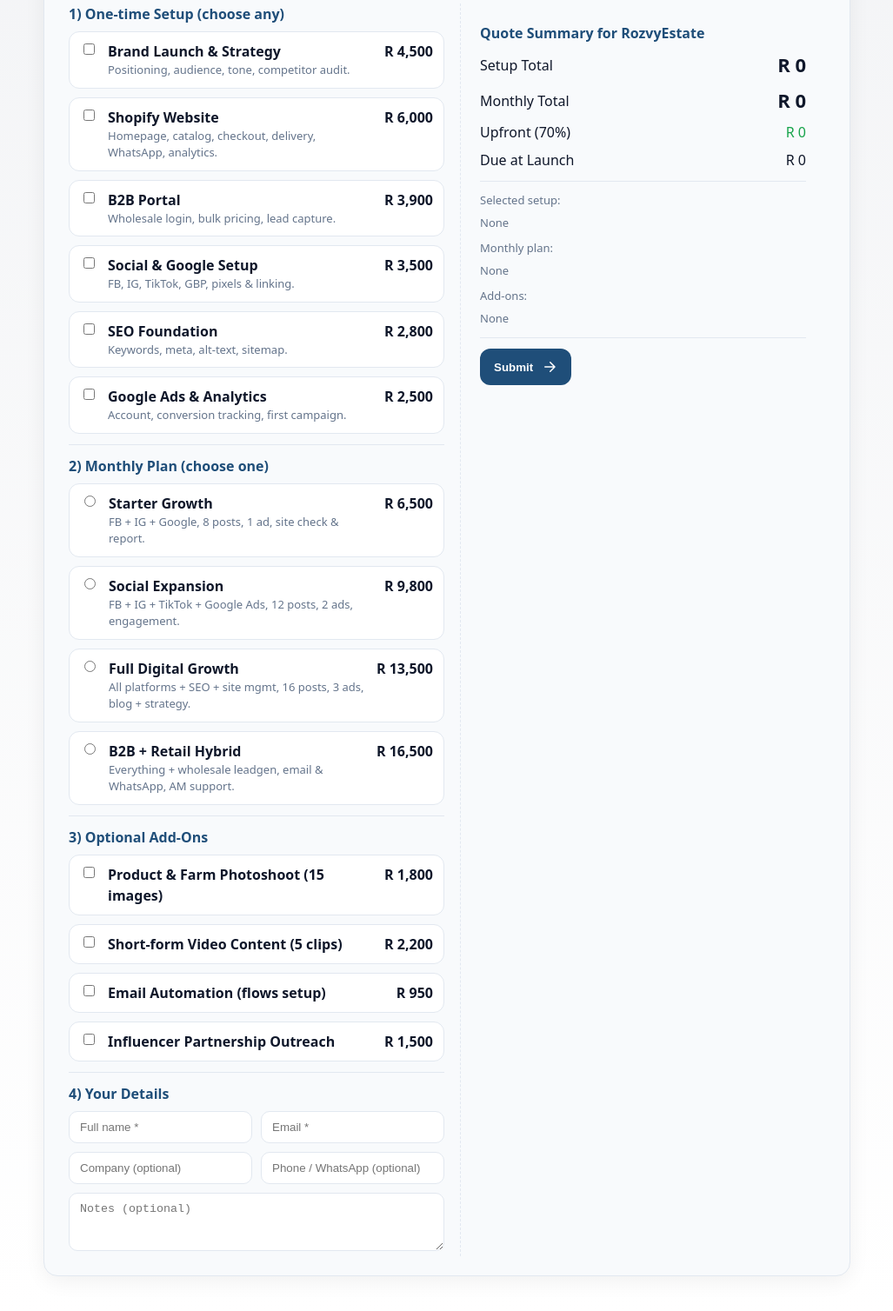
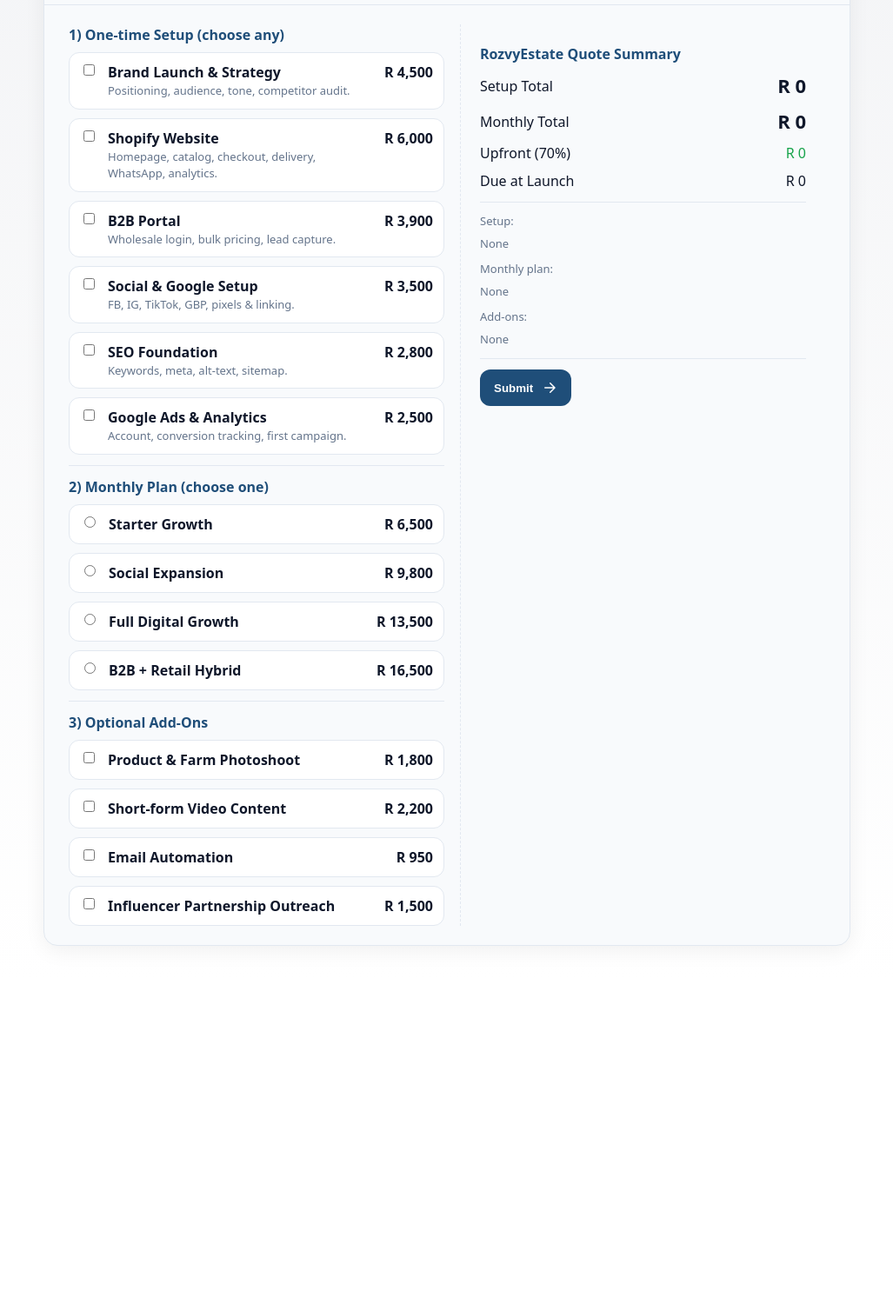
Before and after one commit to Fiker-dev/lulidigital-quote, a plain HTML site: page index.html in a window 1280 px wide. Shown: the part 155-1663 px from the top of the page at 87% size, without its empty margins (126-1153 px from the left). After the commit the page ends 1283 px from the top, so only its background shows below. Drawn offline with Linux system fonts and the light colour scheme.

Commit message:
Update index.html

```diff
--- a/index.html
+++ b/index.html
@@ -34,7 +34,6 @@
     .hr{ height:1px; background:var(--ring); margin:12px 0 }
     .chips{ display:flex; gap:8px; flex-wrap:wrap }
     .chip{ background:#eef2ff; color:#3730a3; border:1px solid #c7d2fe; padding:4px 8px; border-radius:999px; font-size:12px }
-    .input{ width:100%; padding:10px 12px; border:1px solid var(--ring); border-radius:10px; background:#fff }
     .success{ display:none; background:#ecfdf5; border:1px solid #bbf7d0; color:#065f46; border-radius:12px; padding:12px }
     .error{ display:none; background:#fef2f2; border:1px solid #fecaca; color:#991b1b; border-radius:12px; padding:12px }
   </style>
@@ -46,7 +45,7 @@
         <img src="lulilogo_full.png" alt="LuliDigital logo">
         <div>
           <h1>LuliDigital — Build Your Package for <span style="color:#1F4E79">RozvyEstate</span></h1>
-          <p class="lead">Tailored quote for RozvyEstate. Choose what you need and tap <b>Submit</b>. We’ll confirm details by email.</p>
+          <p class="lead">This internal quote page is tailored for RozvyEstate. Select items below and tap <b>Submit</b> — the quote will be sent directly to LuliDigital.</p>
         </div>
       </div>
 
@@ -63,28 +62,18 @@
             <div class="hr"></div>
             <h2>3) Optional Add-Ons</h2>
             <div id="addonsList" style="display:grid;gap:10px"></div>
-
-            <div class="hr"></div>
-            <h2>4) Your Details</h2>
-            <div style="display:grid;gap:10px;grid-template-columns:1fr 1fr">
-              <input class="input" id="name" placeholder="Full name *" required>
-              <input class="input" id="email" placeholder="Email *" required>
-              <input class="input" id="company" placeholder="Company (optional)">
-              <input class="input" id="phone" placeholder="Phone / WhatsApp (optional)">
-            </div>
-            <textarea id="notes" rows="3" class="input" style="margin-top:10px" placeholder="Notes (optional)"></textarea>
           </div>
 
           <aside class="totals">
             <div class="panel">
-              <h2>Quote Summary for RozvyEstate</h2>
+              <h2>RozvyEstate Quote Summary</h2>
               <div class="row"><span>Setup Total</span><span id="setupTotal" class="sum">R0</span></div>
               <div class="row"><span>Monthly Total</span><span id="monthlyTotal" class="sum">R0</span></div>
               <div class="row"><span>Upfront (70%)</span><span id="upfront" class="good">R0</span></div>
               <div class="row"><span>Due at Launch</span><span id="launch">R0</span></div>
               <div class="hr"></div>
               <div>
-                <div class="muted">Selected setup:</div>
+                <div class="muted">Setup:</div>
                 <div id="chips-setup" class="chips" style="margin:6px 0 10px"></div>
                 <div class="muted">Monthly plan:</div>
                 <div id="chips-monthly" class="chips" style="margin:6px 0 10px"></div>
@@ -96,8 +85,8 @@
                 Submit
                 <svg width="18" height="18" viewBox="0 0 24 24" fill="none" xmlns="http://www.w3.org/2000/svg"><path d="M5 12h14M13 5l7 7-7 7" stroke="#fff" stroke-width="2" stroke-linecap="round" stroke-linejoin="round"/></svg>
               </button>
-              <div id="ok" class="success" style="margin-top:10px">Thank you! Your quote was submitted. We’ll email you shortly.</div>
-              <div id="err" class="error" style="margin-top:10px">Sorry, something went wrong. Please try again.</div>
+              <div id="ok" class="success" style="margin-top:10px">Quote submitted successfully. Check your inbox.</div>
+              <div id="err" class="error" style="margin-top:10px">Error sending quote. Please try again.</div>
             </div>
           </aside>
         </div>
@@ -106,10 +95,10 @@
   </div>
 
   <script>
-    // ===== CONFIG =====
     const COMPANY = "RozvyEstate";
     const EMAIL_SUBJECT = "New LuliDigital Quote — RozvyEstate";
     const FORMSPREE_ENDPOINT = "https://formspree.io/f/xanpavld";
+    const RECIPIENT = "fikerzabate16@gmail.com";
 
     const currency = new Intl.NumberFormat('en-ZA',{style:'currency',currency:'ZAR',maximumFractionDigits:0});
 
@@ -123,16 +112,16 @@
     ];
 
     const MONTHLY = [
-      { id:'starter', name:'Starter Growth', price:6500, desc:'FB + IG + Google, 8 posts, 1 ad, site check & report.' },
-      { id:'expand',  name:'Social Expansion', price:9800, desc:'FB + IG + TikTok + Google Ads, 12 posts, 2 ads, engagement.' },
-      { id:'full',    name:'Full Digital Growth', price:13500, desc:'All platforms + SEO + site mgmt, 16 posts, 3 ads, blog + strategy.' },
-      { id:'hybrid',  name:'B2B + Retail Hybrid', price:16500, desc:'Everything + wholesale leadgen, email & WhatsApp, AM support.' },
+      { id:'starter', name:'Starter Growth', price:6500 },
+      { id:'expand',  name:'Social Expansion', price:9800 },
+      { id:'full',    name:'Full Digital Growth', price:13500 },
+      { id:'hybrid',  name:'B2B + Retail Hybrid', price:16500 },
     ];
 
     const ADDONS = [
-      { id:'shoot', name:'Product & Farm Photoshoot (15 images)', price:1800 },
-      { id:'shorts', name:'Short-form Video Content (5 clips)', price:2200 },
-      { id:'email', name:'Email Automation (flows setup)', price:950 },
+      { id:'shoot', name:'Product & Farm Photoshoot', price:1800 },
+      { id:'shorts', name:'Short-form Video Content', price:2200 },
+      { id:'email', name:'Email Automation', price:950 },
       { id:'influ', name:'Influencer Partnership Outreach', price:1500 },
     ];
 
@@ -185,11 +174,8 @@
     document.addEventListener('input', recalc);
     recalc();
 
-    // ===== Submit to Formspree (backend email to you) =====
+    // ===== Submit directly to Formspree =====
     q('#submitBtn').addEventListener('click', async ()=>{
-      if(!q('#name').value.trim() || !q('#email').value.trim()){
-        alert('Please enter your name and email.'); return;
-      }
       const setupSel   = selectedFrom(SETUP, 'input[name="setup"]');
       const addonsSel  = selectedFrom(ADDONS, 'input[name="addons"]');
       const monthlySel = selectedRadio(MONTHLY, 'input[name="monthly"]');
@@ -199,15 +185,8 @@
 
       const payload = {
         _subject: EMAIL_SUBJECT,
-        _replyto: q('#email').value,
-        source_url: location.href,
-
+        to: RECIPIENT,
         companyTarget: COMPANY,
-        client_name: q('#name').value,
-        client_email: q('#email').value,
-        client_company: q('#company').value,
-        client_phone: q('#phone').value,
-        notes: q('#notes').value,
         selected_setup:  setupSel.map(i=>`${i.name} (R${i.price})`).join(', ') || 'None',
         selected_addons: addonsSel.map(i=>`${i.name} (R${i.price})`).join(', ') || 'None',
         selected_monthly: monthlySel ? `${monthlySel.name} (R${monthlySel.price})` : 'None',
```
